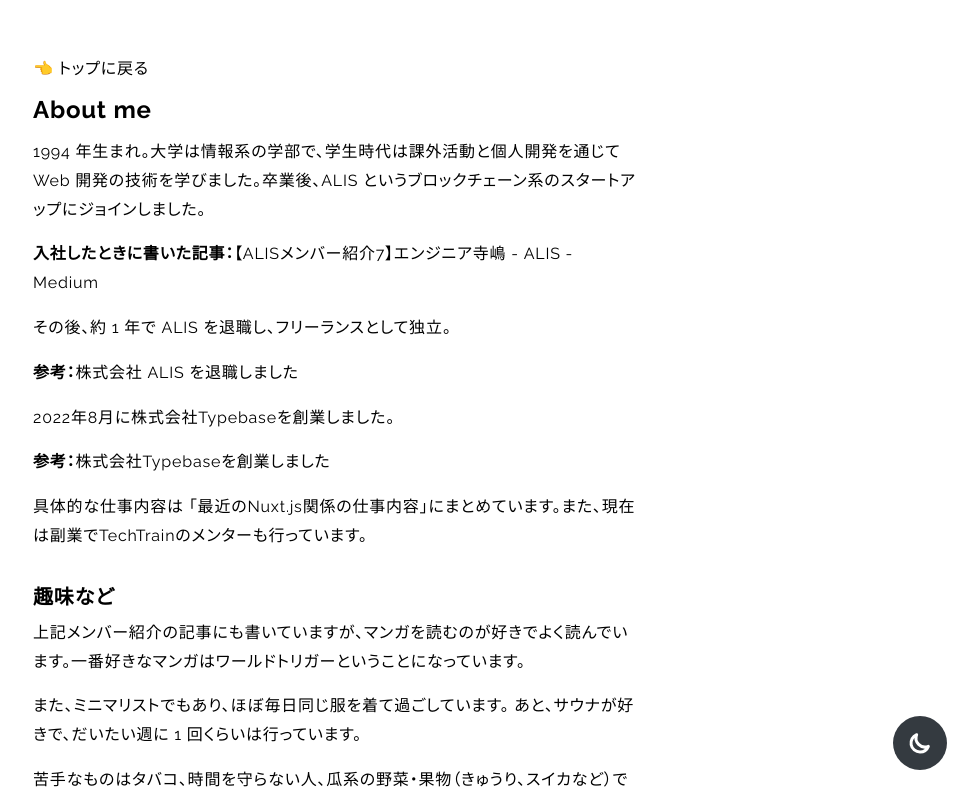
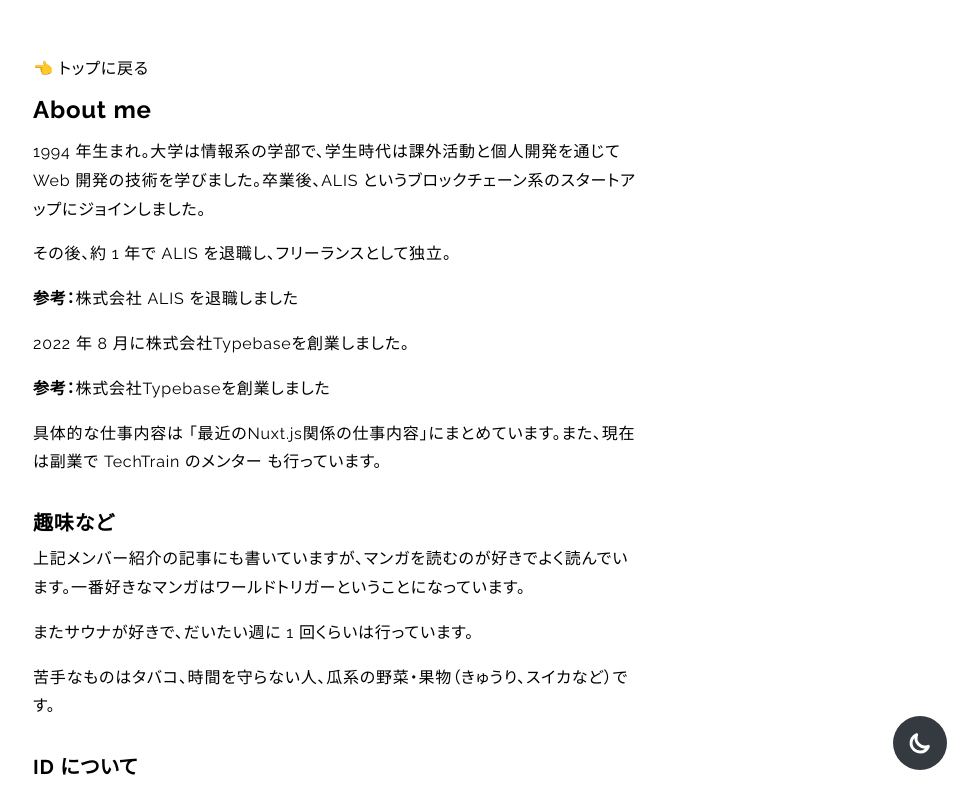
Before and after one commit to y-temp4/y-temp4.com, a Next.js app: page /about in a window 1280 px wide. Shown: the top 792 px of the page, without its empty margins (303-1280 px from the left). Built offline with nearby package versions, Linux system fonts and the light colour scheme.

Commit message:
Update contents

```diff
--- a/src/app/(introduction)/about/page.tsx
+++ b/src/app/(introduction)/about/page.tsx
@@ -17,16 +17,6 @@
         開発の技術を学びました。卒業後、ALIS
         というブロックチェーン系のスタートアップにジョインしました。
       </p>
-      <p>
-        <span className="font-bold">入社したときに書いた記事：</span>
-        <a
-          href="https://medium.com/@alismedia/alis%E3%83%A1%E3%83%B3%E3%83%90%E3%83%BC%E7%B4%B9%E4%BB%8B7-%E3%82%A8%E3%83%B3%E3%82%B8%E3%83%8B%E3%82%A2%E5%AF%BA%E5%B6%8B-f0856af30ce0"
-          target="_blank"
-          rel="noopener noreferrer"
-        >
-          【ALISメンバー紹介7】エンジニア寺嶋 - ALIS - Medium
-        </a>
-      </p>
       <p> その後、約 1 年で ALIS を退職し、フリーランスとして独立。 </p>
       <p>
         <span className="font-bold">参考：</span>
@@ -39,7 +29,7 @@
         </a>
       </p>
       <p>
-        2022年8月に
+        2022 年 8 月に
         <a
           href="https://typebase.dev/"
           target="_blank"
@@ -68,14 +58,14 @@
         >
           最近のNuxt.js関係の仕事内容
         </a>
-        」にまとめています。また、現在は副業で
+        」にまとめています。また、現在は副業で{' '}
         <a
           href="https://techbowl.co.jp/techtrain/mentors/65"
           target="_blank"
           rel="noopener noreferrer"
         >
-          TechTrainのメンター
-        </a>
+          TechTrain のメンター
+        </a>{' '}
         も行っています。
       </p>
       <h3 className={heading}>趣味など</h3>
@@ -90,10 +80,7 @@
         </a>
         ということになっています。
       </p>
-      <p>
-        また、ミニマリストでもあり、ほぼ毎日同じ服を着て過ごしています。
-        あと、サウナが好きで、だいたい週に 1 回くらいは行っています。
-      </p>
+      <p>またサウナが好きで、だいたい週に 1 回くらいは行っています。</p>
       <p>
         苦手なものはタバコ、時間を守らない人、瓜系の野菜・果物（きゅうり、スイカなど）です。
       </p>
--- a/src/app/(introduction)/products/ProductList.tsx
+++ b/src/app/(introduction)/products/ProductList.tsx
@@ -18,6 +18,7 @@
     <>
       <label className="flex cursor-pointer select-none items-center space-x-2 py-1 text-sm">
         <input
+          className="cursor-pointer"
           type="checkbox"
           checked={showSuspendedProducts}
           onChange={(e) => setShowSuspendedProducts(e.target.checked)}
--- a/src/app/page.tsx
+++ b/src/app/page.tsx
@@ -112,10 +112,14 @@
           <a
             key={account.name}
             href={account.url}
-            className="mr-3 mt-2 block rounded-lg border-2 border-white px-4 py-1 text-center font-bold text-white hover:opacity-75"
+            className="mr-3 mt-2 block rounded-lg border-2 border-gray-4 px-4 py-1 text-center font-bold text-white hover:opacity-75"
             target="_blank"
             rel="noopener noreferrer"
-            style={{ background: account.color, textDecoration: 'none' }}
+            style={{
+              background: account.bgColor,
+              textDecoration: 'none',
+              color: account.textColor,
+            }}
           >
             {account.name}
           </a>
--- a/src/data/accounts.ts
+++ b/src/data/accounts.ts
@@ -1,38 +1,51 @@
 type Account = {
   name: string;
   url: `https://${string}`;
-  color: `#${string}`;
+  bgColor: `#${string}`;
+  textColor: '#fff' | '#343a40'; // --oc-gray-8
 };
 
 export const accounts: Account[] = [
   {
+    name: 'ブログ',
+    url: 'https://blog.y-temp4.com',
+    bgColor: '#339af0',
+    textColor: '#fff',
+  },
+  {
     name: 'X(Twitter)',
     url: 'https://twitter.com/y_temp4',
-    color: '#1da1f2',
+    bgColor: '#000',
+    textColor: '#fff',
   },
   {
     name: 'GitHub',
     url: 'https://github.com/y-temp4',
-    color: '#333',
+    bgColor: '#333',
+    textColor: '#fff',
+  },
+  {
+    name: 'YouTube',
+    url: 'https://www.youtube.com/channel/UC_fi1ofi5LiFpTs6Hys3aNw',
+    bgColor: '#ff0000',
+    textColor: '#fff',
+  },
+  {
+    name: 'Zenn',
+    url: 'https://zenn.dev/yt4',
+    bgColor: '#3ea8ff',
+    textColor: '#fff',
   },
   {
     name: 'Qiita',
     url: 'https://qiita.com/y-temp4',
-    color: '#55c500',
+    bgColor: '#55c500',
+    textColor: '#fff',
   },
   {
-    name: 'Blog',
-    url: 'https://blog.y-temp4.com',
-    color: '#339af0',
-  },
-  {
-    name: 'YouTube',
-    url: 'https://www.youtube.com/channel/UC_fi1ofi5LiFpTs6Hys3aNw',
-    color: '#ff0000',
-  },
-  {
-    name: 'Zenn',
-    url: 'https://zenn.dev/yt4',
-    color: '#3ea8ff',
+    name: 'しずかなインターネット',
+    url: 'https://sizu.me/yt4',
+    bgColor: '#fff',
+    textColor: '#343a40',
   },
 ];
--- a/src/data/products.ts
+++ b/src/data/products.ts
@@ -13,7 +13,7 @@
     description:
       'OpenAI GPT3 APIを用いた、コードをリファクタリングするためのサービス',
     introductionURL: 'https://qiita.com/y-temp4/items/8c5e83459461d6c9acdc',
-    suspended: false,
+    suspended: true,
   },
   {
     name: 'べじはっく',
```
